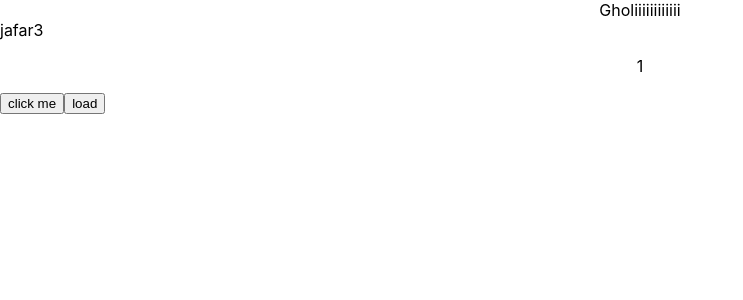
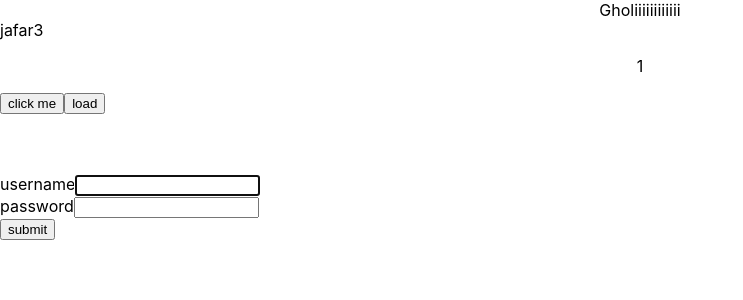
Before and after one commit to alikashefi1989/team-test-learning, a React (Create React App) app: page / in a window 1280 px wide. Shown: the top 300 px of the page, without its empty margins (0-743 px from the left). Built offline with nearby package versions, Linux system fonts and the light colour scheme.

Commit message:
login component

```diff
--- a/src/App.tsx
+++ b/src/App.tsx
@@ -1,18 +1,15 @@
 import { useState } from 'react';
 import './App.css';
+import Login from './components/login/Login';
 import Users from './components/user/users';
 
 function App() {
 
   const [state, setState] = useState<number>(1);
 
-
-
   function gholi() {
-    // abc(1,2)
     setState(5)
   }
-
 
   return (
     <>
@@ -22,7 +19,10 @@ function App() {
       <span>jafar3</span>
       <p style={{ textAlign: 'center' }}>{state}</p>
       <button onClick={gholi}>click me</button>
-      <Users/>
+      <Users />
+
+      <br /><br /><br /><br />
+      <Login />
     </>
   );
 }
--- /dev/null
+++ b/src/components/login/Login.tsx
@@ -0,0 +1,52 @@
+import { useEffect, useRef } from "react"
+
+export default function Login() {
+    const username = useRef<any>(null);
+    const password = useRef<any>(null);
+
+    useEffect(() => {
+        username.current.focus();
+    }, []);
+
+    async function submitForm() {
+        const data = {
+            id: new Date().getTime(),
+            username: username.current.value,
+            password: password.current.value
+        }
+        console.log(data);
+
+        try {
+            const res = await fetch('http://localhost:5004/users', {
+                method: 'POST',
+                body: JSON.stringify(data),
+                headers: {
+                    'Content-Type': 'application/json'
+                },
+            });
+            console.log('resss', res);
+        } catch (error) {
+            console.log('erorrrr', error);
+        }
+
+    }
+
+    return <div>
+        <div>
+            <label htmlFor="username">username</label>
+            <input type="text" name="username" id="username"
+                ref={username}
+            />
+        </div>
+        <div>
+            <label htmlFor="password">password</label>
+            <input type="text" id="password" name="password"
+                ref={password}
+            />
+        </div>
+
+        <div>
+            <button type="submit" onClick={submitForm}>submit</button>
+        </div>
+    </div>
+}
```
